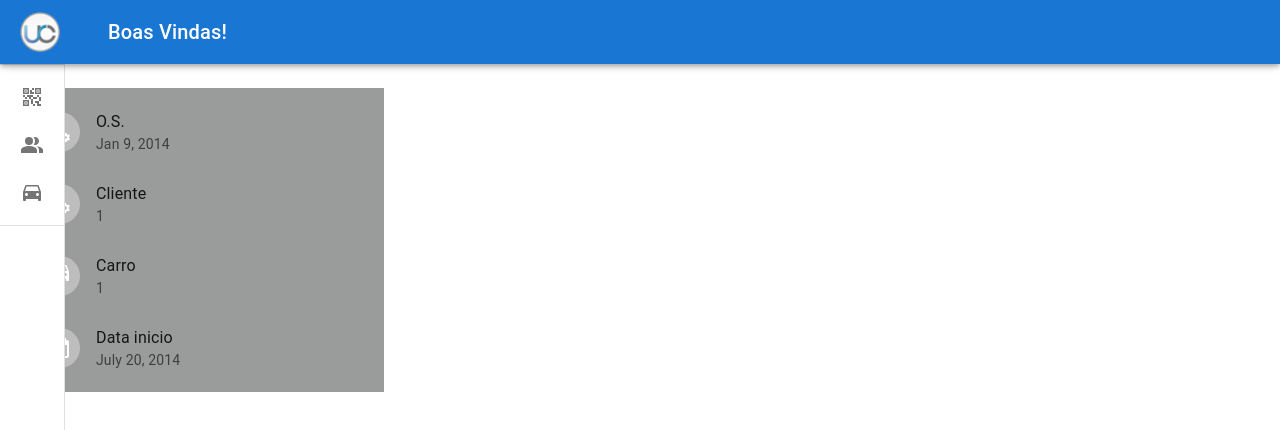
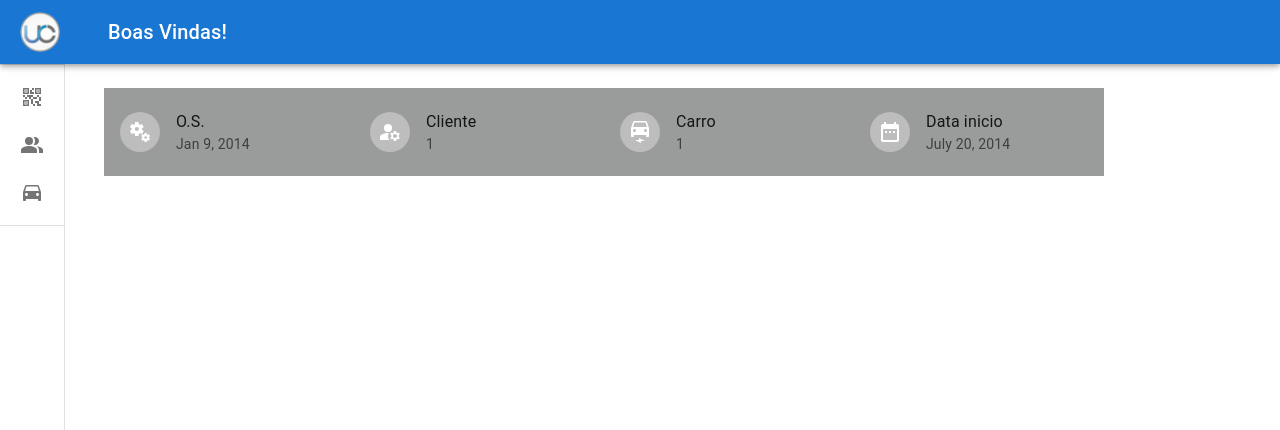
Before and after one commit to m4rcos-dev/Ultracar-service, a React (Create React App) app in the folder app/frontend/: page /start/1/1 in a window 1280 px wide. Shown: the top 430 px of the page. Built offline with nearby package versions, Linux system fonts and the light colour scheme.

Commit message:
:lipstick: feat: create OrderServicesHeaderStyle

```diff
--- a/app/frontend/src/components/OrderServicesTable/OrderServicesHeader.js
+++ b/app/frontend/src/components/OrderServicesTable/OrderServicesHeader.js
@@ -1,17 +1,21 @@
-import { Avatar, List, ListItem, ListItemAvatar, ListItemText } from "@mui/material"
+import { Avatar, ListItem, ListItemAvatar, ListItemText } from "@mui/material"
 import MiscellaneousServicesIcon from '@mui/icons-material/MiscellaneousServices';
 import ManageAccountsIcon from '@mui/icons-material/ManageAccounts';
 import ElectricCarIcon from '@mui/icons-material/ElectricCar';
 import DateRangeIcon from '@mui/icons-material/DateRange';
 import { useContext } from "react";
 import { ContextData } from "../../context/ContextData";
+import { List } from "./OrderServicesHeaderStyle";
+import { ContextConfig } from "../../context/ContextConfig";
 
 function OrderServicesHeader() {
   const { contextData } = useContext(ContextData)
   const { currentCustomer } = contextData;
+  const { valueContext } = useContext(ContextConfig);
+  const openMenu = valueContext.openMenu;
 
   return (
-    <List sx={{ width: '100%', maxWidth: 360, bgcolor: 'secondary.main' }}>
+    <List sx={{ marginLeft: openMenu ? 30 : 10 }}>
       <ListItem>
         <ListItemAvatar>
           <Avatar>
--- /dev/null
+++ b/app/frontend/src/components/OrderServicesTable/OrderServicesHeaderStyle.js
@@ -0,0 +1,9 @@
+import { styled } from '@mui/material';
+import MuiList from '@mui/material/List';
+
+export const List = styled(MuiList)(({theme}) => ({
+  display: 'flex',
+  width: '100%',
+  maxWidth: 1000,
+  backgroundColor: theme.palette.secondary.main,
+}));
```
